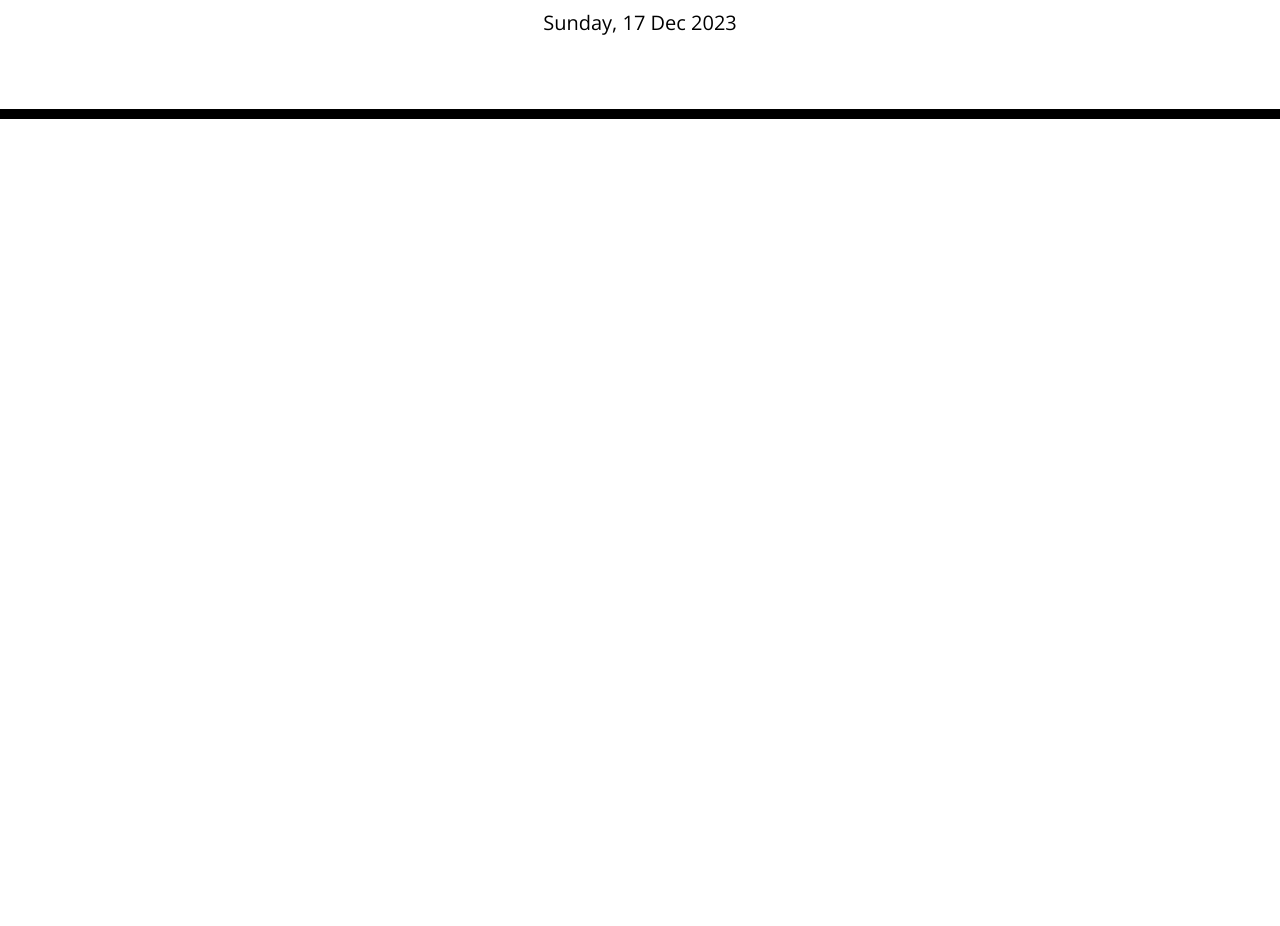
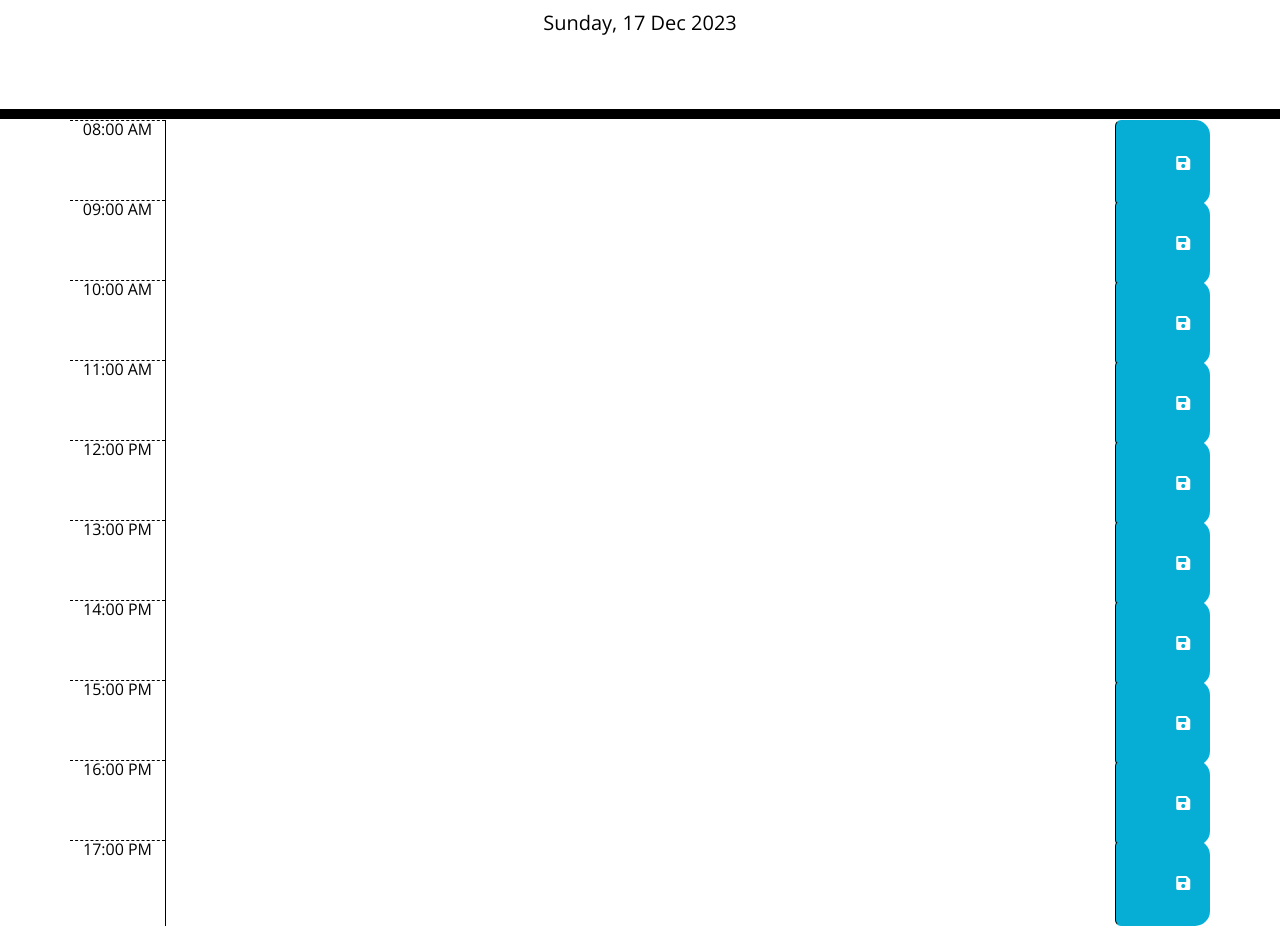
Before and after one commit to CestSamual/Work-Day-Scheduler, a plain HTML site: page index.html in a window 1280 px wide. Shown: the part 168-1094 px from the top of the page. Before the commit the page ends 800 px from the top, so only its background shows below. Drawn offline with nearby package versions, Linux system fonts and the light colour scheme.

Commit message:
add timeblocks

```diff
--- a/index.html
+++ b/index.html
@@ -9,7 +9,7 @@
       rel="stylesheet"
       integrity="sha384-KK94CHFLLe+nY2dmCWGMq91rCGa5gtU4mk92HdvYe+M/SXH301p5ILy+dN9+nJOZ"
       crossorigin="anonymous"
-      />
+    />
     <link
       rel="stylesheet"
       href="https://use.fontawesome.com/releases/v5.8.1/css/all.css"
@@ -25,17 +25,97 @@
   </head>
 
   <body>
+    <!-- Welcome Banner/Current day -->
     <header>
       <h1 class="display-3">Work Day Scheduler</h1>
       <p class="lead">A simple calendar app for scheduling your work day</p>
       <p class="lead"><span id="currentDay">00:00:00</span></p>
     </header>
+    <!-- TimeBlocks -->
     <div class="container">
-      <!-- Timeblocks go here -->
+      <div id="am0800" class="row time-block">
+        <div class="col-md-1 hour">08:00 AM</div>
+        <textarea class="col-md-10 description"></textarea>
+        <button class="btn saveBtn col-md-1">
+          <i class="fas fa-save"></i>
+        </button>
+      </div>
+
+      <div id="am0900" class="row time-block">
+        <div class="col-md-1 hour">09:00 AM</div>
+        <textarea class="col-md-10 description"></textarea>
+        <button class="btn saveBtn col-md-1">
+          <i class="fas fa-save"></i>
+        </button>
+      </div>
+
+      <div id="am1000" class="row time-block">
+        <div class="col-md-1 hour">10:00 AM</div>
+        <textarea class="col-md-10 description"></textarea>
+        <button class="btn saveBtn col-md-1">
+          <i class="fas fa-save"></i>
+        </button>
+      </div>
+
+      <div id="am1100" class="row time-block">
+        <div class="col-md-1 hour">11:00 AM</div>
+        <textarea class="col-md-10 description"></textarea>
+        <button class="btn saveBtn col-md-1">
+          <i class="fas fa-save"></i>
+        </button>
+      </div>
+
+      <div id="pm1200" class="row time-block">
+        <div class="col-md-1 hour">12:00 PM</div>
+        <textarea class="col-md-10 description"></textarea>
+        <button class="btn saveBtn col-md-1">
+          <i class="fas fa-save"></i>
+        </button>
+      </div>
+
+      <div id="pm1300" class="row time-block">
+        <div class="col-md-1 hour">13:00 PM</div>
+        <textarea class="col-md-10 description"></textarea>
+        <button class="btn saveBtn col-md-1">
+          <i class="fas fa-save"></i>
+        </button>
+      </div>
+
+      <div id="pm1400" class="row time-block">
+        <div class="col-md-1 hour">14:00 PM</div>
+        <textarea class="col-md-10 description"></textarea>
+        <button class="btn saveBtn col-md-1">
+          <i class="fas fa-save"></i>
+        </button>
+      </div>
+
+      <div id="pm1500" class="row time-block">
+        <div class="col-md-1 hour">15:00 PM</div>
+        <textarea class="col-md-10 description"></textarea>
+        <button class="btn saveBtn col-md-1">
+          <i class="fas fa-save"></i>
+        </button>
+      </div>
+
+      <div id="pm1600" class="row time-block">
+        <div class="col-md-1 hour">16:00 PM</div>
+        <textarea class="col-md-10 description"></textarea>
+        <button class="btn saveBtn col-md-1">
+          <i class="fas fa-save"></i>
+        </button>
+      </div>
+
+      <div id="pm1700" class="row time-block">
+        <div class="col-md-1 hour">17:00 PM</div>
+        <textarea class="col-md-10 description"></textarea>
+        <button class="btn saveBtn col-md-1">
+          <i class="fas fa-save"></i>
+        </button>
+      </div>
     </div>
 
     <script src="https://cdnjs.cloudflare.com/ajax/libs/jquery/3.2.1/jquery.min.js"></script>
     <script src="https://cdn.jsdelivr.net/npm/dayjs@1/dayjs.min.js"></script>
-   <script src="./assets/script.js"></script>
+    <script src="./assets/script.js"></script>
   </body>
 </html>
```
